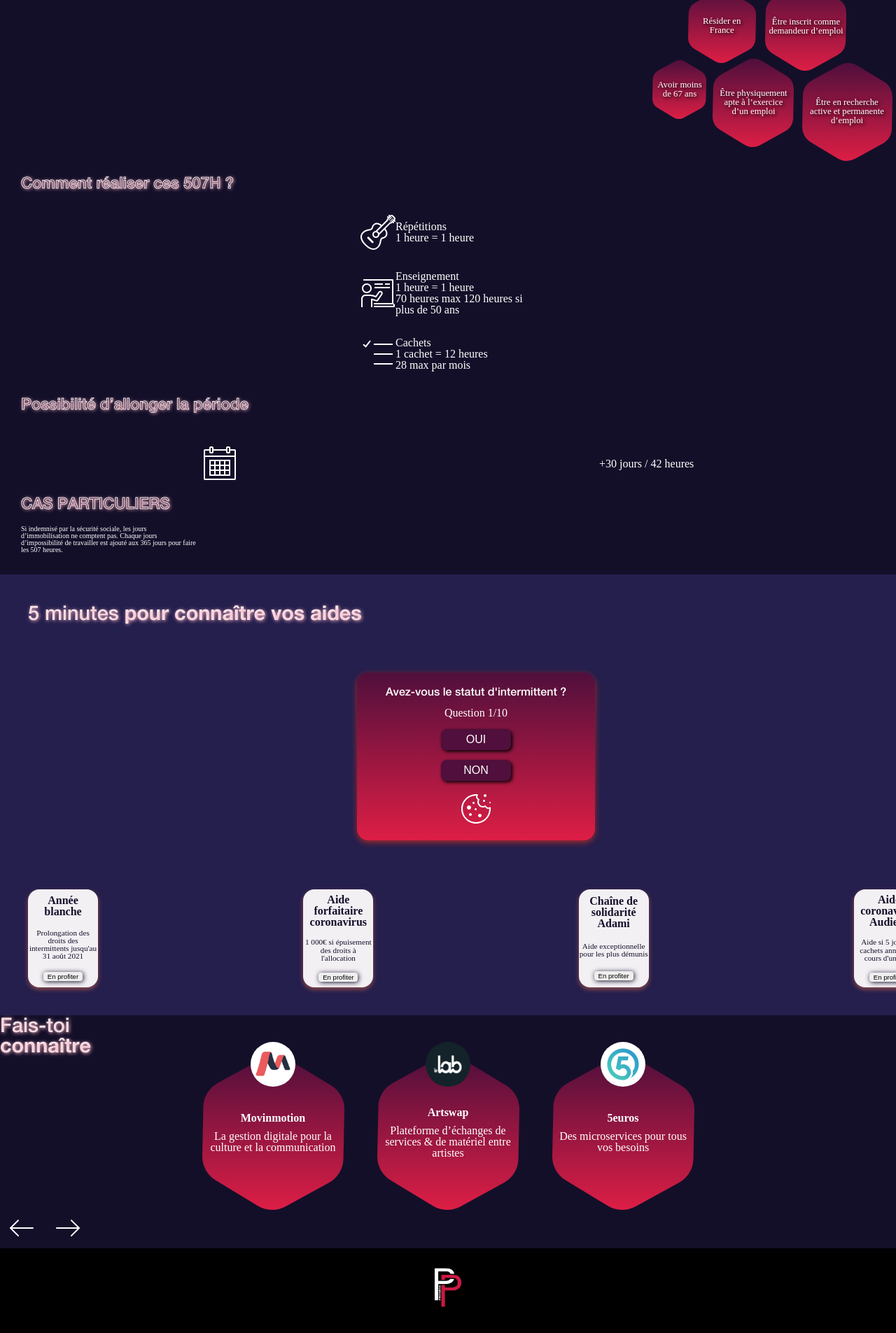
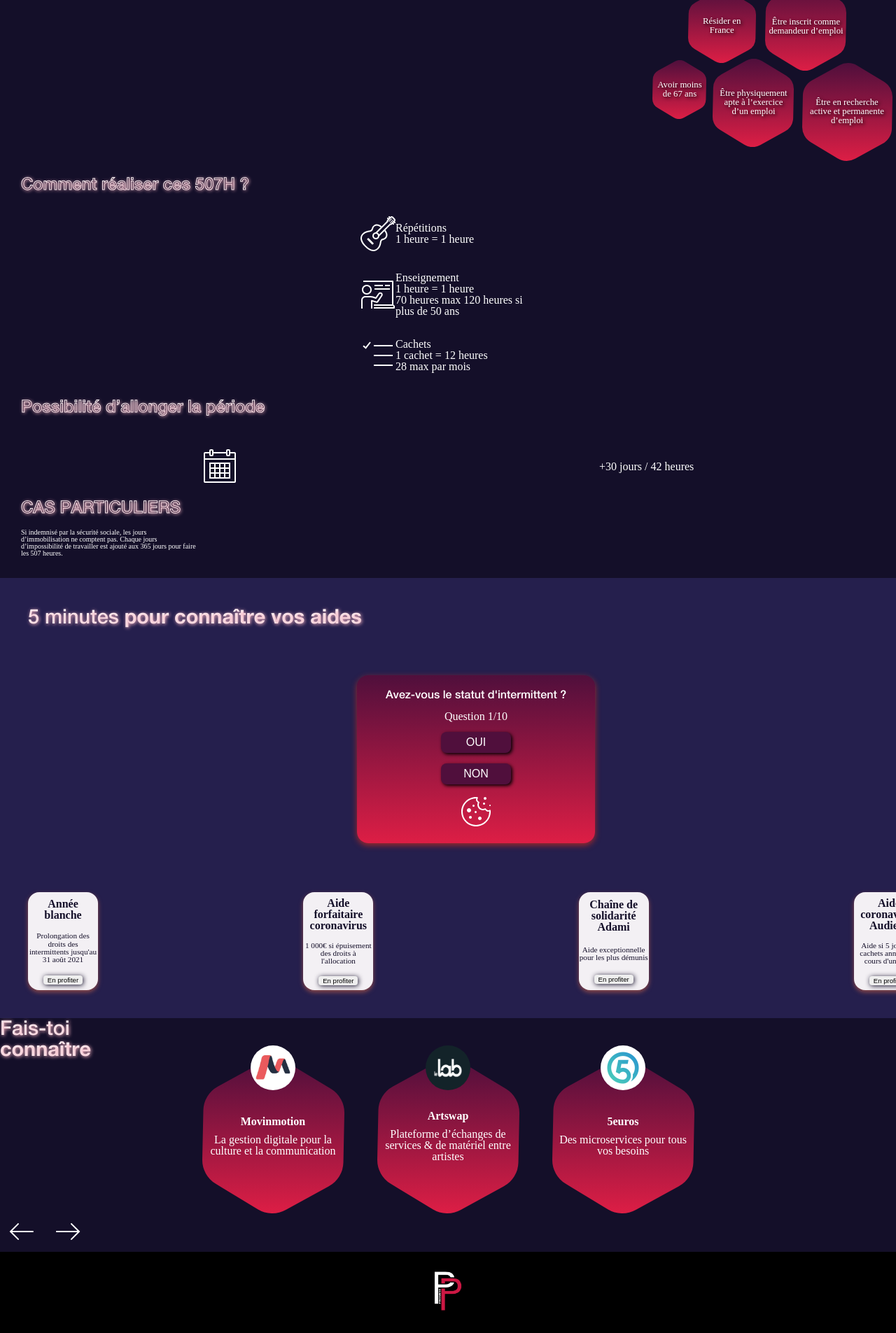
Before and after one commit to MisterAzix/vivre-intermittence, a Jekyll site: the page built from index.md, in a window 1280 px wide. Shown: the part 1098-3003 px from the top of the page at 70% size. Built offline with Jekyll 4.4.1, drawn with Linux system fonts in a browser that asks for light colours.

```diff
--- a/_sass/base/_typography.scss
+++ b/_sass/base/_typography.scss
@@ -16,6 +16,13 @@
     font-weight: medium;
 }
 
+html {
+    font-size: 14px;
+    @media (min-width: 400px) {
+        font-size: 16px;
+    }
+}
+
 h1,
 h2,
 h3 {
--- a/_sass/components/_subtitle_neon.scss
+++ b/_sass/components/_subtitle_neon.scss
@@ -4,14 +4,14 @@
     margin: 20px 0;
 
     .subtitle-neon-main {
-        font-size: 1.4rem;
+        font-size: 1.5rem;
         -webkit-text-stroke-width: 1px;
         -webkit-text-stroke-color: white;
         color: transparent;
     }
 
     .subtitle-neon-shadow {
-        font-size: 1.4rem;
+        font-size: 1.5rem;
         position: absolute;
         top: 1px;
         left: 1px;
```
